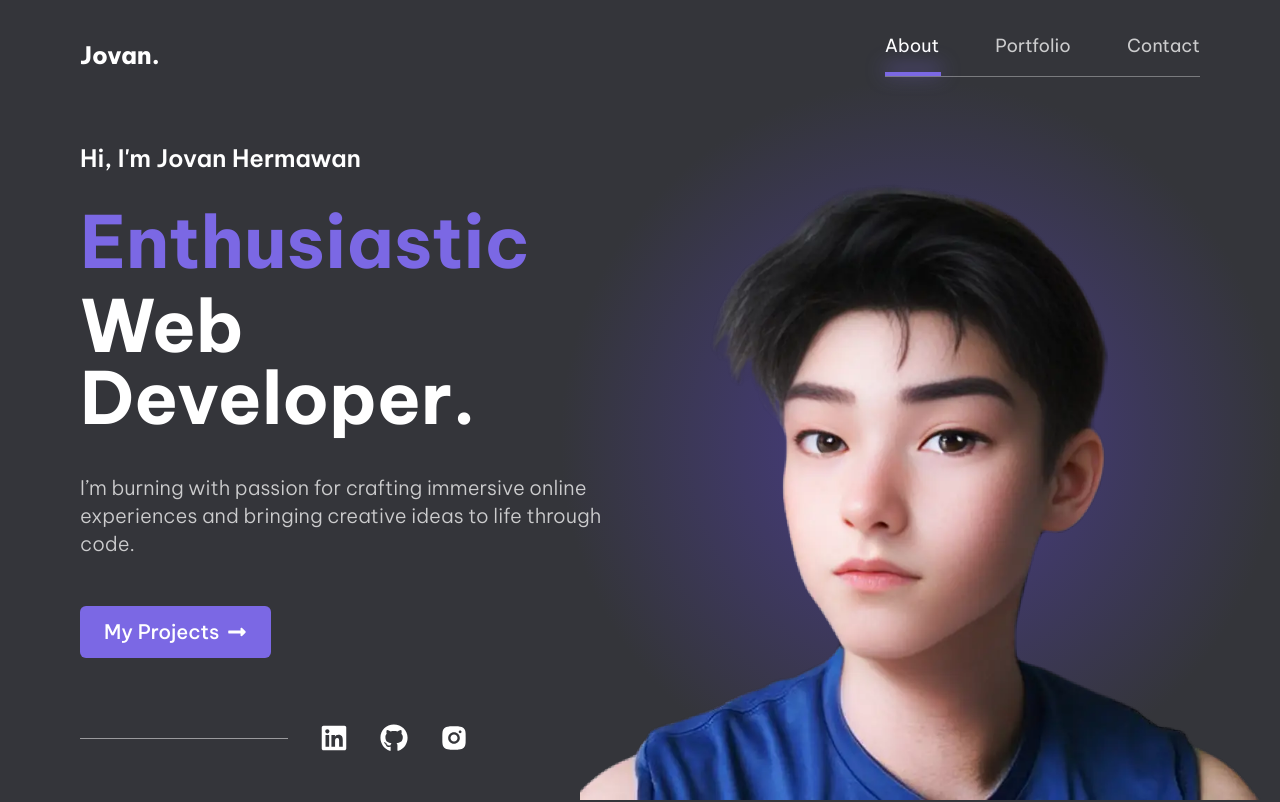
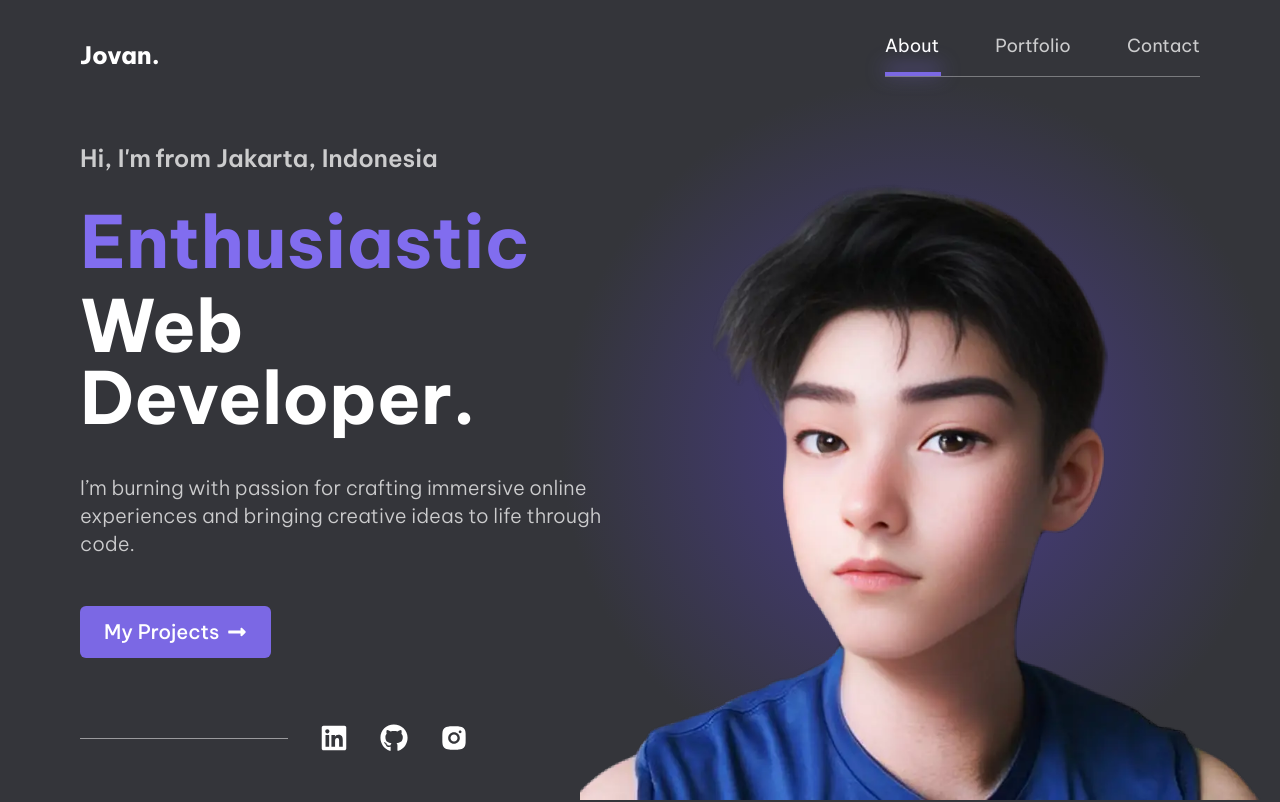
Before and after one commit to Vannn03/portfolio_website, a React (Vite) app: page / in a window 1280 px wide. Shown: the top 802 px of the page. Built offline with nearby package versions, Linux system fonts and the light colour scheme.

Commit message:
add: typing animation

```diff
--- a/package.json
+++ b/package.json
@@ -13,7 +13,8 @@
     "framer-motion": "^11.0.24",
     "react": "^18.2.0",
     "react-dom": "^18.2.0",
-    "react-icons": "^5.0.1"
+    "react-icons": "^5.0.1",
+    "react-type-animation": "^3.2.0"
   },
   "devDependencies": {
     "@types/react": "^18.2.66",
--- a/src/pages/About/Hero/Hero.jsx
+++ b/src/pages/About/Hero/Hero.jsx
@@ -1,6 +1,7 @@
 import { FaLongArrowAltRight } from "react-icons/fa";
 import { FaGithub, FaLinkedin } from "react-icons/fa6";
 import { RiInstagramFill } from "react-icons/ri";
+import { TypeAnimation } from "react-type-animation";
 
 const Hero = ({ selectedWorkRef, motion }) => {
   const handleScroll = (ref) => {
@@ -15,10 +16,26 @@ const Hero = ({ selectedWorkRef, motion }) => {
           initial={{ opacity: 0, transform: "translateX(-40px)" }}
           whileInView={{ opacity: 1, transform: "translateX(0)" }}
           viewport={{ once: true }}
+          className={
+            "flex gap-1 text-lg font-semibold text-white/75 xs:text-xl sm:text-2xl  md:text-xl lg:text-2xl"
+          }
         >
-          <p className="text-lg font-semibold xs:text-xl sm:text-2xl md:text-xl lg:text-2xl">
-            Hi, I'm Jovan Hermawan
-          </p>
+          <p>Hi, I'm</p>
+          <TypeAnimation
+            sequence={[
+              "Jovan Hermawan",
+              3000,
+              "from Jakarta, Indonesia",
+              3000,
+              "studying at BINUS University",
+              3000,
+              "majoring in IS Management",
+              3000,
+            ]}
+            wrapper="span"
+            speed={60}
+            repeat={Infinity}
+          />
         </motion.div>
 
         <motion.div
@@ -28,7 +45,7 @@ const Hero = ({ selectedWorkRef, motion }) => {
           transition={{ delay: 0.1 }}
           viewport={{ once: true }}
         >
-          <h1 className="text-4xl font-bold text-softPurple xs:text-5xl sm:text-7xl md:text-5xl lg:text-7xl">
+          <h1 className="text-4xl font-bold text-softPurple brightness-105 xs:text-5xl sm:text-7xl md:text-5xl lg:text-7xl">
             Enthusiastic
           </h1>
           <h1 className="mt-2 text-4xl font-bold xs:text-5xl sm:mt-3 sm:text-7xl md:text-5xl lg:text-7xl">
@@ -74,13 +91,21 @@ const Hero = ({ selectedWorkRef, motion }) => {
       {/* Social Medias */}
       <div className="absolute bottom-12 flex items-center gap-6 lg:gap-8">
         <hr className="w-24 border-white/50 ss:w-40 lg:w-52" />
-        <a href="https://www.linkedin.com/in/jovan-hermawan" target="_blank">
+        <a
+          href="https://www.linkedin.com/in/jovan-hermawan"
+          target="_blank"
+          title="linkedin"
+        >
           <FaLinkedin className="size-6 transition-colors hover:text-linkedin hover:drop-shadow-linkedin ss:size-7" />
         </a>
-        <a href="https://github.com/Vannn03" target="_blank">
+        <a href="https://github.com/Vannn03" target="_blank" title="github">
           <FaGithub className="size-6 transition-colors hover:text-github hover:drop-shadow-github ss:size-7" />
         </a>
-        <a href="https://instagram.com/jovanhermawan" target="_blank">
+        <a
+          href="https://instagram.com/jovanhermawan"
+          target="_blank"
+          title="instagram"
+        >
           <RiInstagramFill className="size-6 transition-colors hover:text-instagram hover:drop-shadow-instagram ss:size-7" />
         </a>
       </div>
```
Also changed, not shown: 1 other file (tests, documents, lock files or other folders).
